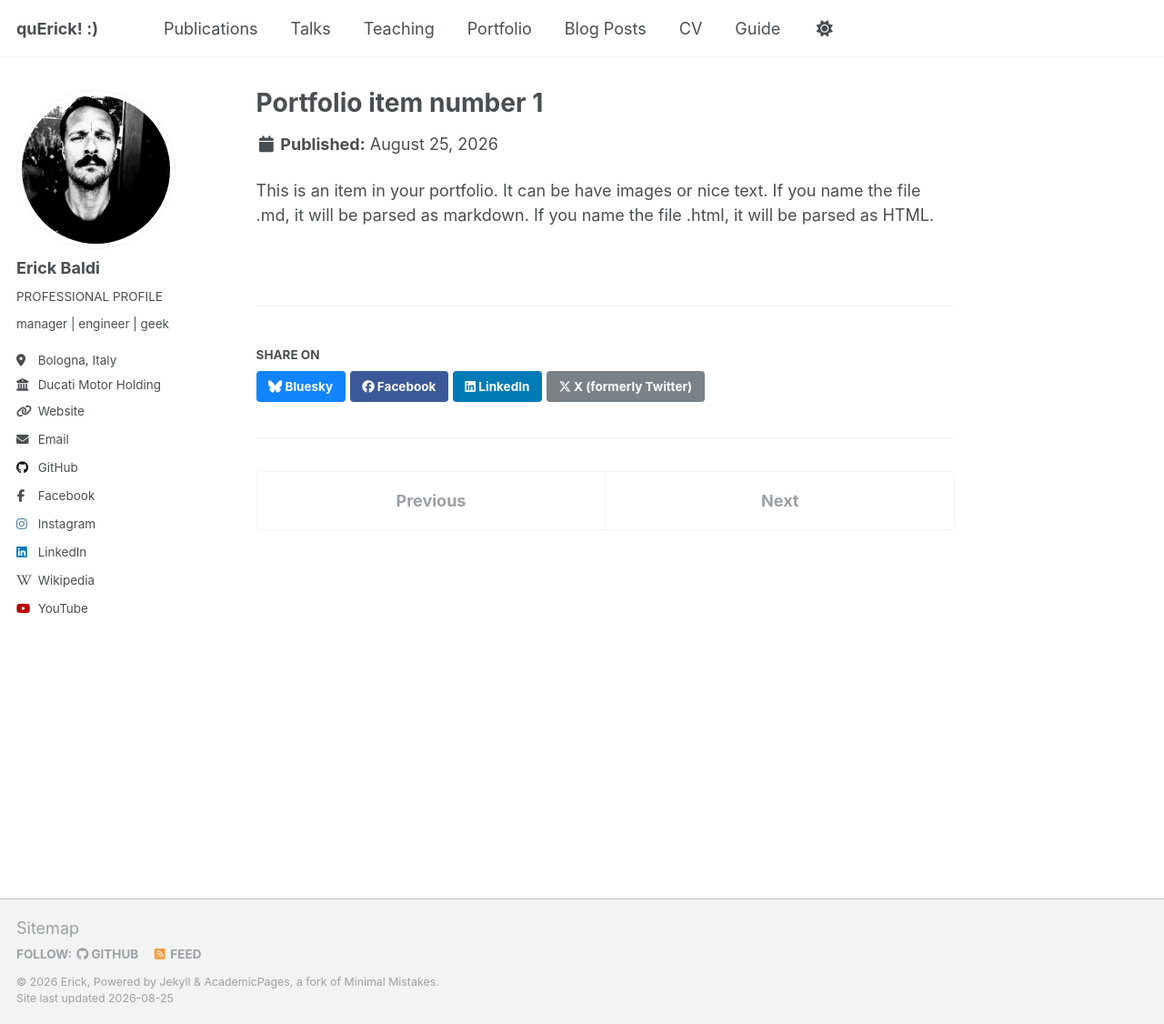
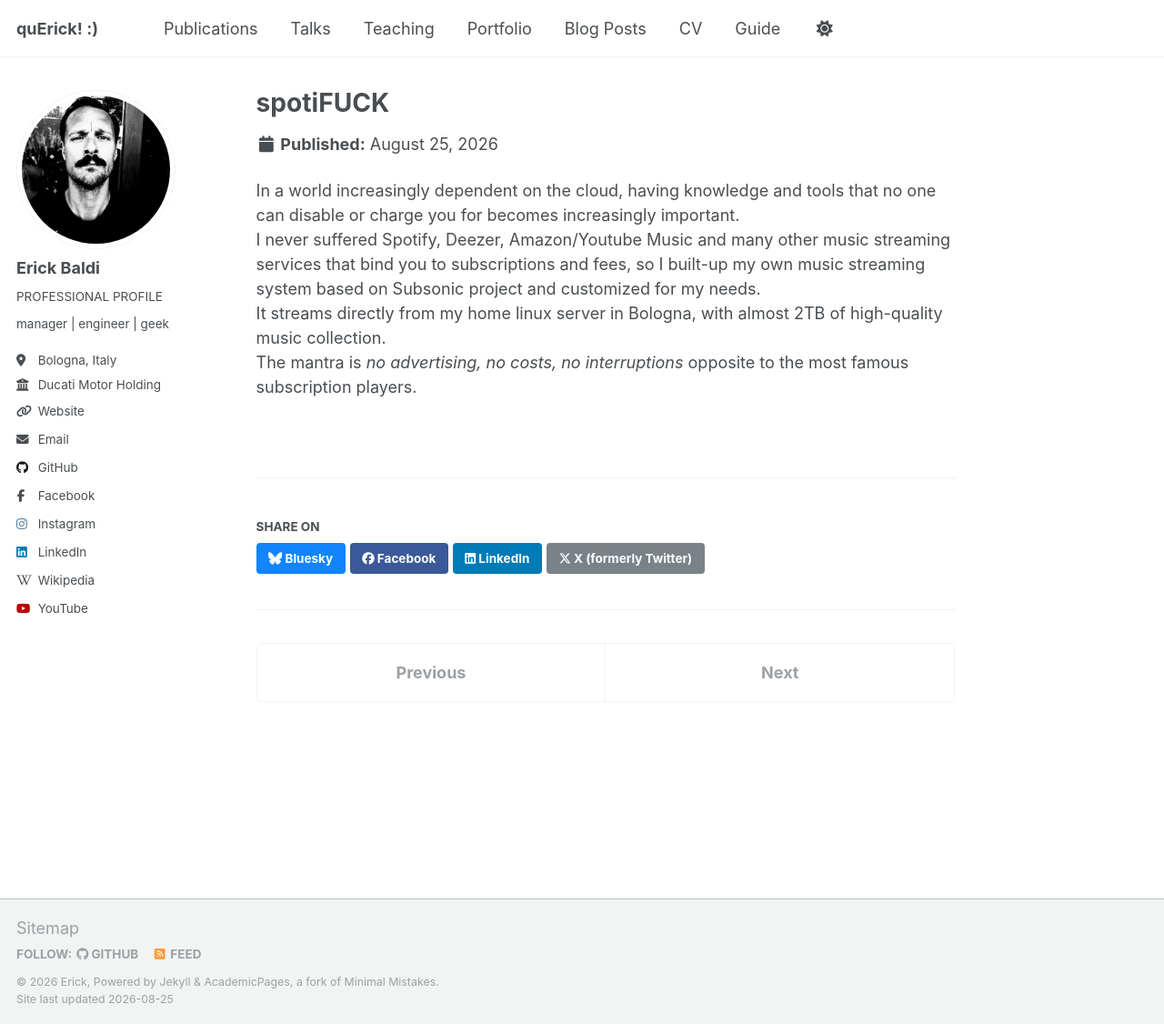
Before and after one commit to erickbaldi/erickbaldi.github.io, a Jekyll site: the page built from _portfolio/portfolio-1.md, in a window 1280 px wide and 1126 px high. Shown: the whole window at 91% size. Built offline with Jekyll 4.4.1, drawn with Linux system fonts in a browser that asks for light colours; a script that is not in the unit is left out.

Commit message:
Revise portfolio item to highlight music streaming project
Updated portfolio item to reflect a new music streaming project with a focus on free access and personal server use.

```diff
--- a/_portfolio/portfolio-1.md
+++ b/_portfolio/portfolio-1.md
@@ -1,7 +1,8 @@
 ---
-title: "Portfolio item number 1"
-excerpt: "Short description of portfolio item number 1<br/><img src='/images/500x300.png'>"
+title: "spotiFUCK"
+excerpt: "more than 2TB database of FREE music streaming live from my Peppermint 10 Linux server in Corticella, Bologna<br/><img src='/images/spotifuck_bckgnd.png'>"
 collection: portfolio
 ---
 
-This is an item in your portfolio. It can be have images or nice text. If you name the file .md, it will be parsed as markdown. If you name the file .html, it will be parsed as HTML.
+In a world increasingly dependent on the cloud, having knowledge and tools that no one can disable or charge you for becomes increasingly important.<br/>I never suffered Spotify, Deezer, Amazon/Youtube Music and many other music streaming services that bind you to subscriptions and fees, so I built-up my own music streaming system based on Subsonic project and customized for my needs.<br/> It streams directly from my home linux server in Bologna, with almost 2TB of high-quality music collection.<br/>
+The mantra is <em>no advertising, no costs, no interruptions</em> opposite to the most famous subscription players.
```
